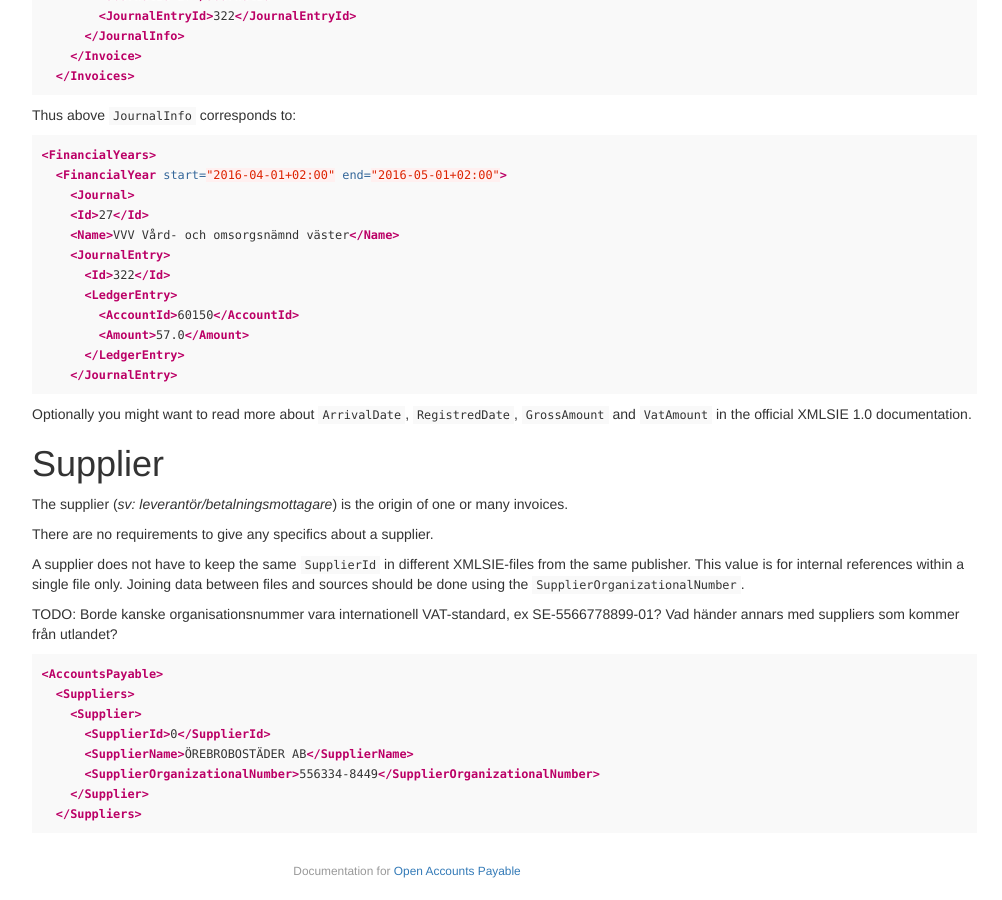
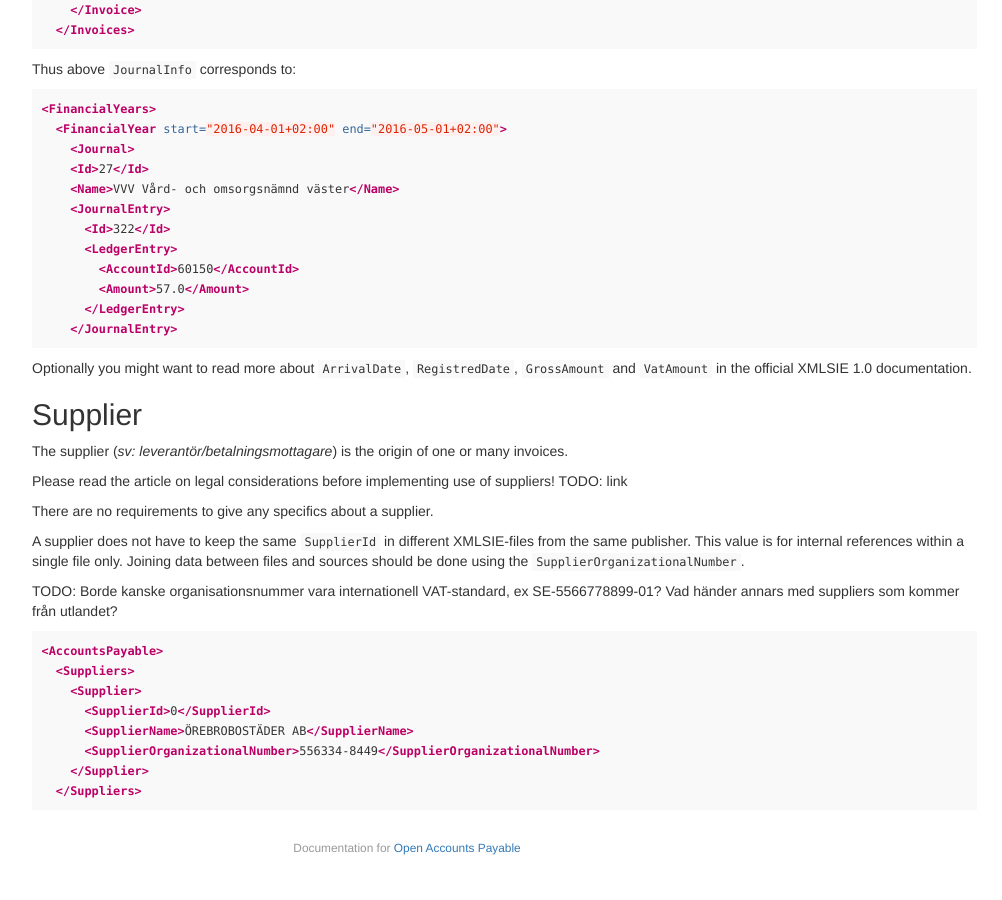
Before and after one commit to Sambruk/Open-Accounts-Payable, a Jekyll site: the page built from _posts/2016-08-23-xml-elements.md, in a window 1280 px wide and 900 px high, scrolled down 3963 px. Shown: the whole window, without its empty margins (233-1235 px from the left). Built offline with Jekyll 4.4.1, drawn with Linux system fonts in a browser that asks for light colours; after the commit the page ends 4840 px from its top, so only the background shows below that; some of the changed text lies outside the part shown.

Commit message:
Smaller headers

````diff
--- a/_posts/2016-08-23-xml-elements.md
+++ b/_posts/2016-08-23-xml-elements.md
@@ -6,7 +6,7 @@ date: 2016-08-23 17:07:24
 order: 2
 ---
 
-# SIE, Company and Currency
+## SIE, Company and Currency
 
 The root object of the XMLSIE is `<SIE>`, which contains the Company and default currency object.
 
@@ -28,7 +28,7 @@ any problems.
 ```
 
 
-# Accounts
+## Accounts
 
 For the purpose of this project, a published XMLSIE-file should contain at least all accounts used by any ledger entry
 in the file. Since this project is about accounts payable and the scope of this project does not require ledger entries
@@ -62,7 +62,7 @@ must also contain these accounts:
 </Accounts>
 ```
 
-# Financial year
+## Financial year
 
 All ledger journals are grouped by financial year (_sv: verksamhetsår_). There are no requirements in this project that
 the journal entries contains date an invoice was registered, therefore the financial year is recommended to represent
@@ -99,7 +99,7 @@ whether journal entries contains date stamps or not:
 ```
 
 
-# Journals
+## Journals
 Financial years are grouped in journals (_sv: verifikationsserie_). For the scope of this project we use journals to
 represent the administration an invoice has been sent to, for instance “BGY Gymnasienämnd” or
 “VFH Nämnd för funktionshindrade”.
@@ -219,7 +219,7 @@ It is recommended that journal entries and ledger entries in the file are listed
 date stamp is listed in neither journal entries nor ledger entries.
 
 
-# Invoice
+## Invoice
 
 XMLSIE contains two different invoice (_sv: faktura_) objects, one in `AccountsPayable` and one in `AccountsReceivable`.
 The latter is out of scope for this project.
@@ -263,9 +263,12 @@ Optionally you might want to read more about `ArrivalDate`, `RegistredDate`, `Gr
 official XMLSIE 1.0 documentation.
 
 
-# Supplier
+## Supplier
 
 The supplier (_sv: leverantör/betalningsmottagare_) is the origin of one or many invoices.
+
+Please read the article on legal considerations before implementing use of suppliers!
+TODO: link
 
 There are no requirements to give any specifics about a supplier.
 
````
Also changed, not shown: other parts of _posts/2016-08-23-xml-elements.md (+2 -2 lines), _posts/2016-08-23-basics.md (+2 -2 lines), _posts/2016-08-23-why-xmlsie.md (+3 -2 lines), _posts/2016-08-23-xmlsie-conversion.md (+1 -1 lines).
